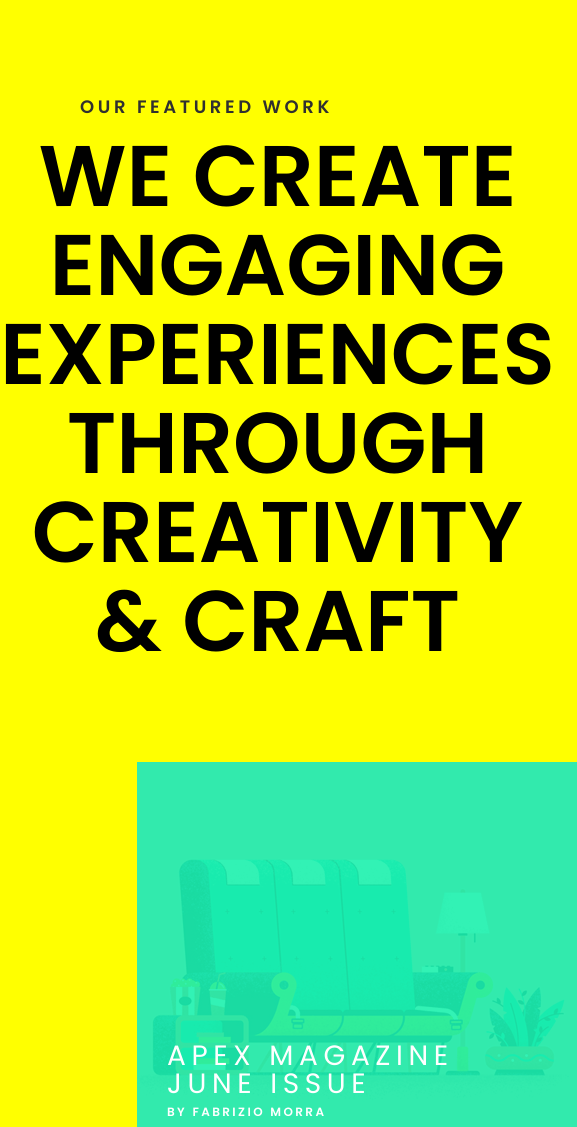
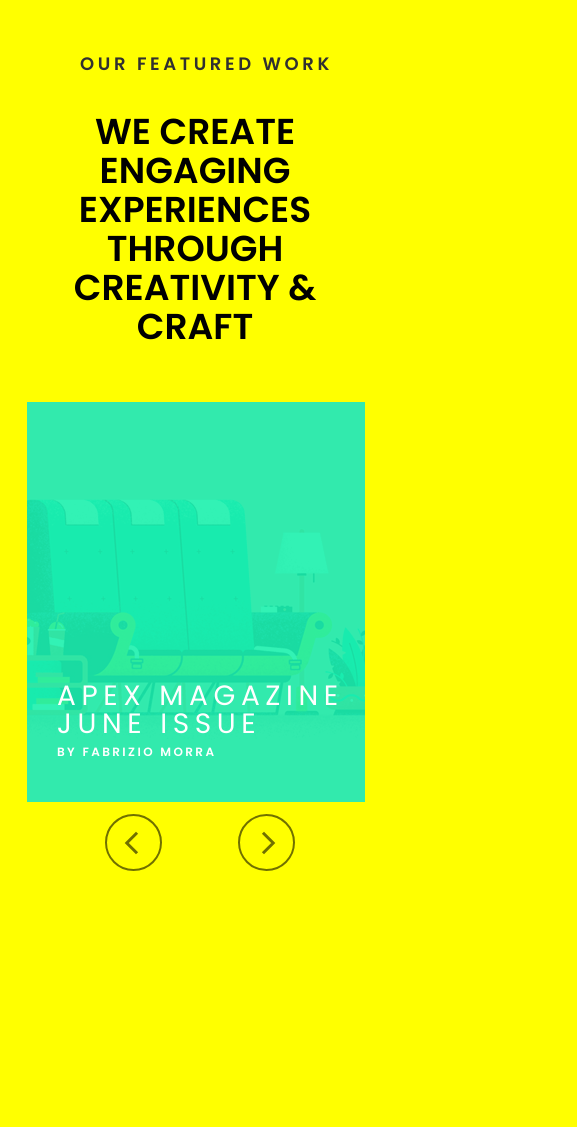
Before and after one commit to alinafitisova/works-slider, a plain HTML site: page index.html in a window 390 px wide. Shown: the top 1127 px of the page, 577 px wide, since content can reach past the window. After the commit the page ends 894 px from the top, so only its background shows below. Drawn offline with nearby package versions, Linux system fonts and the light colour scheme.

Commit message:
added responsiveness to the slider

```diff
--- a/css/main.scss
+++ b/css/main.scss
@@ -7,8 +7,10 @@ body {
 }
  .works {
    margin: 93px auto 168px;
-
- }
+   @media screen and (max-width: 540px) {
+       margin: 50px auto 150px;
+       }
+}
 .container {
   display: flex;
   flex-direction: column;
@@ -33,14 +35,28 @@ body {
   line-height: 89px;
   text-align: center;
   margin: 12px auto 96px;
+  @media screen and (max-width: 1024px) {
+    font-size: 46px;
+    line-height: 49px
+  }
+  @media screen and (max-width: 540px) {
+    margin: 35px auto 56px;
+    padding: 0 15px;
+    font-size: 36px;
+    line-height: 39px
+  }
 }
 
 .slider {
-  height: 40%;
+  height: 400px;
   position: relative;
   margin: 0 auto;
   padding: 0 0 0 137px;
   box-sizing:border-box;
+@media screen and (max-width: 540px) {
+  padding: 0 0 0 27px;
+  margin-bottom: 2px;
+}
   &__item {
     width: 440px;
     height: 400px;
@@ -50,13 +66,11 @@ body {
     background-size: cover;
     box-sizing:border-box;
     margin-right: 45px;
+    @media screen and (max-width: 540px) {
+      margin-right: 25px;
     }
-    // &__item:not(:nth-child(4)) {
-    //   margin-right: 45px;
-    // }
+    }
 }
-
-
 .heading-work {
   max-width: 300px;
   color: #fff;
@@ -84,7 +98,7 @@ body {
 }
 .slick-arrow{
   position: absolute;
-  top: 37%;;
+  top: 37%;
   z-index: 3;
   font-size: 0;
   width: 96px;
@@ -95,6 +109,13 @@ body {
   transition: all .15s;
   outline: none;
   cursor: pointer;
+  @media screen and (max-width: 1024px) {
+    top: 43%;
+  }
+  @media screen and (max-width: 540px) {
+    top: 103%;
+  }
+
     &:hover{
     border-color: #000 ;
   }
@@ -106,21 +127,51 @@ body {
     position: absolute;
     top: 34px;
     transform: rotate(45deg);
+    @media screen and (max-width: 1024px) {
+      width: 13px;
+      height: 13px;
+      top: 19px;
+
+    }
+
+  }
+  @media screen and (max-width: 1024px)  {
+    width: 57px;
+    height: 57px;
   }
 }
 .slick-prev {
   left: 22px;
+  @media screen and (max-width: 540px) {
+    left: 105px;
+  }
+  @media screen and (max-width: 280px) {
+    left: 50px
+  }
   &::after{
     border-left: 3px solid  rgba(0, 0, 0, 0.562);
     border-bottom: 3px solid  rgba(0, 0, 0, 0.562);
     left: 42px;
+    @media screen and (max-width: 1024px) {
+      left: 21px;
+    }
+
   }
 }
 .slick-next{
   right:  60px;
+  @media screen and (max-width: 540px) {
+    right: 95px;
+  }
+  @media screen and (max-width: 280px) {
+    left: 160px
+  }
   &::after{
     border-right: 3px solid  rgba(0, 0, 0, 0.562);
     border-top: 3px solid  rgba(0, 0, 0, 0.562);
     right: 45px;
+    @media screen and (max-width: 1024px) {
+      right: 21px;
+    }
   }
 }
--- a/index.html
+++ b/index.html
@@ -81,30 +81,40 @@
     <script src="js/jquery-3.5.1.min.js"></script>
     <script src="js/slick.min.js"></script>
     <script>
-      $(document).ready(function() {
-      $('.slider').slick({
-        slidesToShow:4,
-        slidesToScroll:3,
-        responsive: [
+      ;$(document).ready(function() {
+        $('.slider').slick({
+  slidesToShow: 4,
+  slidesToScroll: 3,
+  responsive: [
     {
       breakpoint: 1450,
       settings: {
         slidesToShow:3,
         slidesToScroll:2,
-      },
-
-      {
+      }
+    },
+    {
       breakpoint: 998,
       settings: {
         slidesToShow:2,
-        slidesToScroll:2,
-      },
+        slidesToScroll:1,
+      }
+    },
+    {
+      breakpoint: 680,
+      settings: {
+        slidesToShow:1,
+        slidesToScroll:1,
+      }
+    }
+
+  ]
+});
+
+      });
 
 
-        }]
 
-      });
-      });
 
     </script>
   </body>
```
Also changed, not shown: css/dist/main.css (deleted), css/main.css, js/main.js (deleted), 1 other file.
